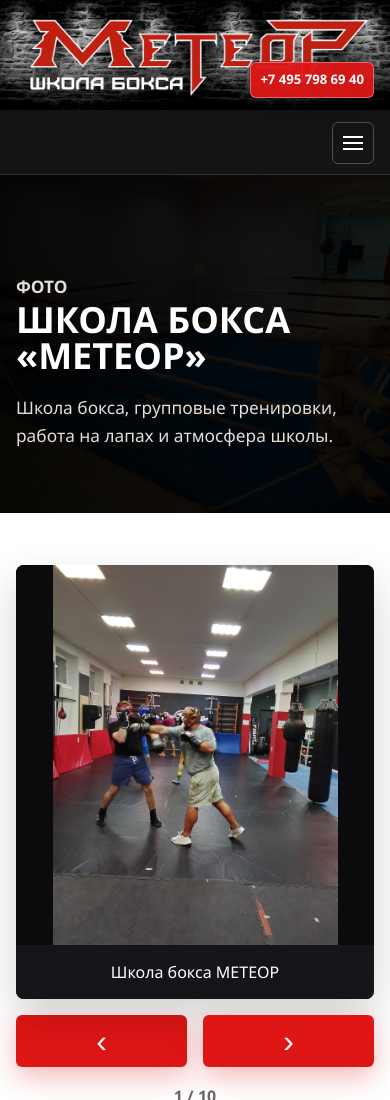
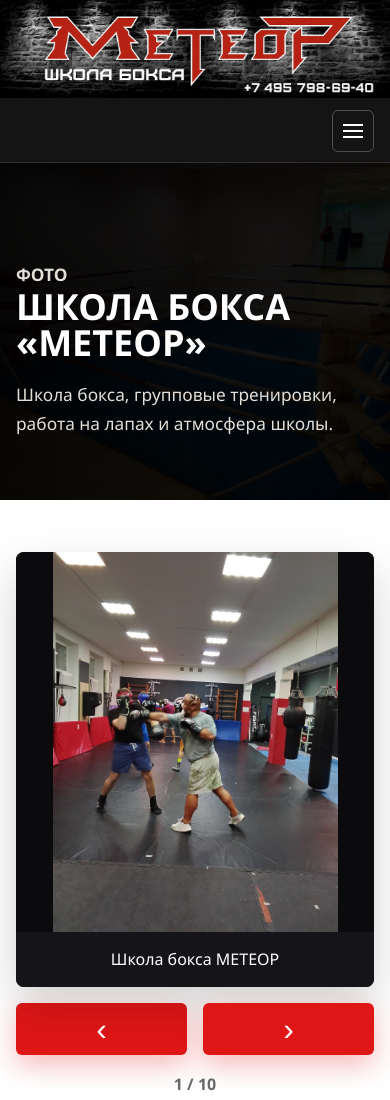
Before and after one commit to landat/step-static-website, a website: page photos.html in a window 390 px wide. Shown: the top 1100 px of the page. Drawn offline with Linux system fonts and the light colour scheme.

Commit message:
Embed phone number in site banner

```diff
--- a/assets/styles.css
+++ b/assets/styles.css
@@ -69,7 +69,7 @@ a {
 
 .brand img {
   width: 100%;
-  height: clamp(140px, 25vw, 300px);
+  height: auto;
   object-fit: cover;
   object-position: center;
 }
@@ -83,21 +83,23 @@ a {
 
 .top-phone {
   position: absolute;
-  z-index: 2;
-  top: calc(clamp(140px, 25vw, 300px) - 56px);
-  right: 24px;
-  display: inline-flex;
-  align-items: center;
-  min-height: 42px;
-  padding: 8px 14px;
-  border: 1px solid rgba(255, 255, 255, 0.35);
-  border-radius: 6px;
-  background: rgba(223, 22, 22, 0.94);
-  color: var(--white);
-  font-weight: 800;
+  z-index: 1;
+  top: 0;
+  right: 0;
+  display: block;
+  width: 46%;
+  height: 25.1vw;
+  padding: 0;
+  border: 0;
+  background: transparent;
+  color: transparent;
+  font-size: 0;
   text-decoration: none;
-  white-space: nowrap;
-  box-shadow: 0 10px 26px rgba(0, 0, 0, 0.32);
+}
+
+.top-phone:focus-visible {
+  outline: 3px solid var(--white);
+  outline-offset: -6px;
 }
 
 .site-nav {
@@ -749,7 +751,7 @@ code {
   }
 
   .brand img {
-    height: clamp(110px, 25vw, 160px);
+    height: auto;
     transition: height 180ms ease;
   }
 
@@ -758,15 +760,17 @@ code {
   }
 
   .top-phone {
-    top: calc(clamp(110px, 25vw, 160px) - 48px);
-    right: 16px;
-    min-height: 36px;
-    padding: 5px 9px;
-    font-size: 0.82rem;
+    top: 0;
+    right: 0;
+    width: 48%;
+    height: 25.1vw;
+    min-height: 0;
+    padding: 0;
   }
 
   .site-header.is-scrolled .brand img {
     height: 72px;
+    object-position: center bottom;
   }
 
   .site-header.is-scrolled .header-inner {
@@ -774,12 +778,15 @@ code {
   }
 
   .site-header.is-scrolled .top-phone {
-    top: 18px;
-    right: 70px;
+    top: 0;
+    right: 56px;
+    width: 50%;
+    height: 72px;
   }
 
   .site-header.is-scrolled .menu-toggle {
     position: absolute;
+    z-index: 2;
     top: 15px;
     right: 16px;
     margin: 0;
--- a/photos.html
+++ b/photos.html
@@ -10,7 +10,7 @@
   <body>
     <header class="site-header">
       <div class="header-inner">
-        <a class="brand" href="index.html" aria-label="Школа бокса МЕТЕОР"><img src="assets/meteor-logo-header.jpg" alt="Школа бокса МЕТЕОР"></a>
+        <a class="brand" href="index.html" aria-label="Школа бокса МЕТЕОР"><img src="assets/meteor-logo-header-phone.jpg" alt="Школа бокса МЕТЕОР, телефон +7 495 798-69-40"></a>
         <nav class="site-nav" aria-label="Основная навигация">
           <a href="index.html">Главная</a><a href="about.html">О нас</a><a href="prices.html">Цены</a><a href="training.html">Тренировки</a><a href="schedule.html">Расписание</a><a href="beginners.html">Уроки начинающим</a><a href="photos.html">Фото</a><a href="contacts.html">Контакты</a>
         </nav>
@@ -26,7 +26,7 @@
             <button class="carousel-button carousel-prev" type="button" aria-label="Предыдущая фотография">‹</button>
             <div class="carousel-viewport">
               <div class="carousel-track" data-carousel-track>
-                <figure class="carousel-slide"><img src="assets/photos/IMG_20260805_212659.jpg" alt="Школа бокса МЕТЕОР"><figcaption>Школа бокса МЕТЕОР</figcaption></figure>
+                <figure class="carousel-slide"><img src="assets/photos/IMG_20260805_212659.jpg" alt="Школа бокса МЕТЕОР, телефон +7 495 798-69-40"><figcaption>Школа бокса МЕТЕОР</figcaption></figure>
               </div>
             </div>
             <button class="carousel-button carousel-next" type="button" aria-label="Следующая фотография">›</button>
```
Also changed, not shown: about.html (+1 -1 lines), beginners.html (+1 -1 lines), contacts.html (+1 -1 lines), index.html (+1 -1 lines), prices.html (+1 -1 lines), schedule.html (+1 -1 lines), training.html (+1 -1 lines), assets/meteor-logo-header-phone.jpg (added).
